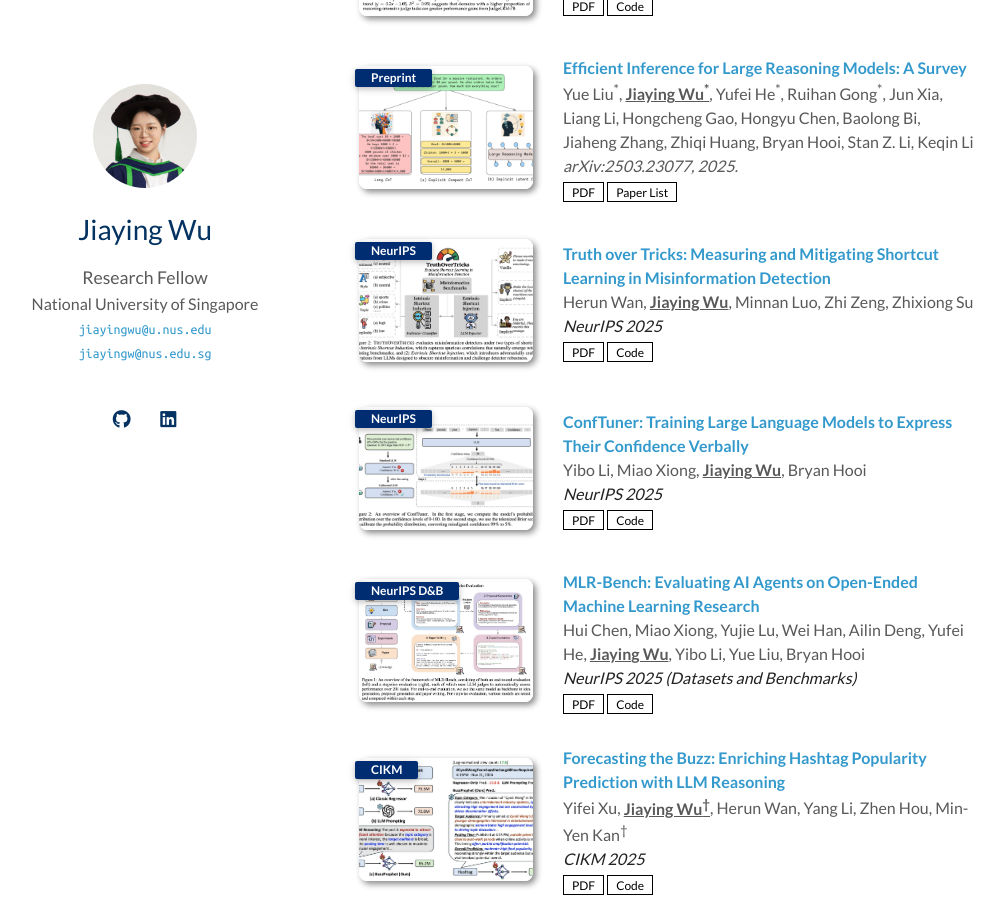
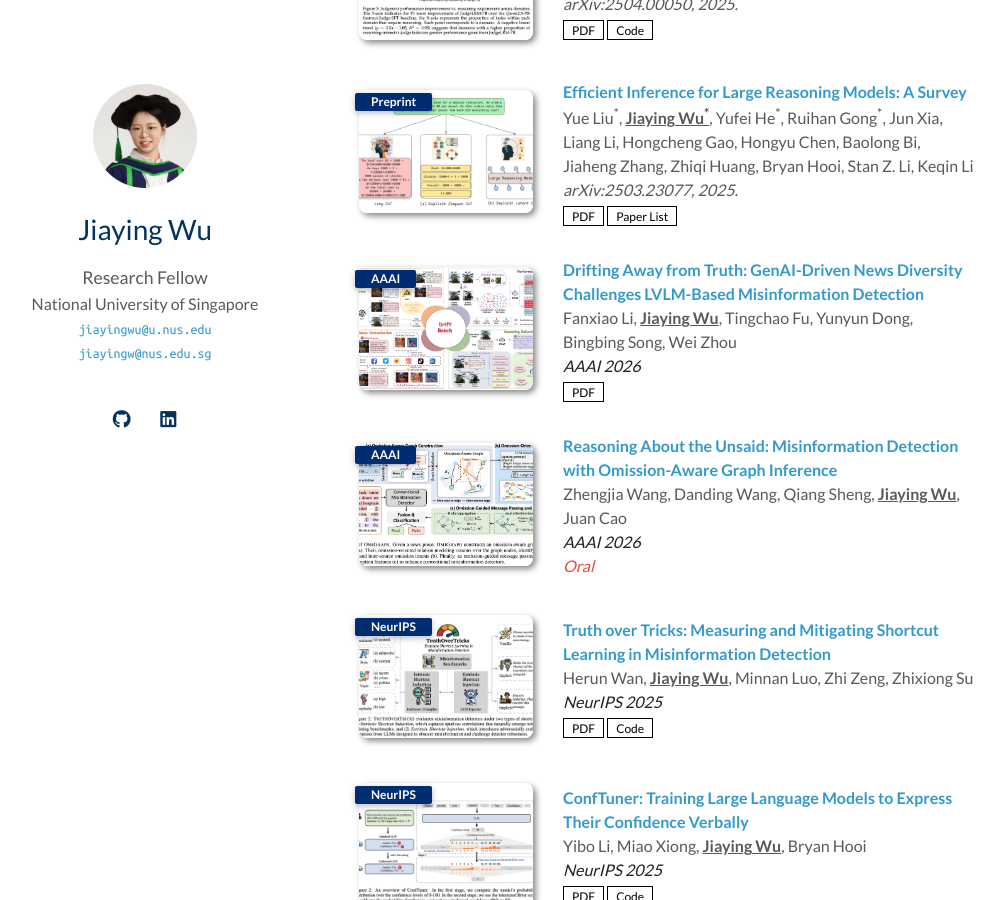
Before and after one commit to jiayingwu19/jiayingwu19.github.io, a Jekyll site: the page built from index.md, in a window 1280 px wide and 900 px high, scrolled down 1621 px. Shown: the whole window, without its empty margins (131-1135 px from the left). Built offline with Jekyll 4.4.1, drawn with Linux system fonts in a browser that asks for light colours; a style sheet for code colours, icons or effects is not loaded; our own code applies the rules of GitHub Pages for plain Markdown files; some of the changed text lies outside the part shown.

Commit message:
oct 2025 update

```diff
--- a/_data/publications.yml
+++ b/_data/publications.yml
@@ -29,6 +29,20 @@ main:
     pdf: https://arxiv.org/pdf/2503.23077
     paper_list: https://github.com/yueliu1999/Awesome-Efficient-Inference-for-LRMs
     image: ./assets/img/2025_llm_survey.jpg
+
+  - title: "Drifting Away from Truth: GenAI-Driven News Diversity Challenges LVLM-Based Misinformation Detection"
+    authors: Fanxiao Li, <b><u>Jiaying Wu</u></b>, Tingchao Fu, Yunyun Dong, Bingbing Song, Wei Zhou
+    conference_short: AAAI
+    conference:	<strong>AAAI 2026</strong>
+    pdf: https://arxiv.org/pdf/2508.12711
+    image: ./assets/img/2026_aaai_driftbench.jpg
+
+  - title: "Reasoning About the Unsaid: Misinformation Detection with Omission-Aware Graph Inference"
+    authors: Zhengjia Wang, Danding Wang, Qiang Sheng, <b><u>Jiaying Wu</u></b>, Juan Cao
+    conference_short: AAAI
+    conference:	<strong>AAAI 2026</strong>
+    notes: Oral
+    image: ./assets/img/2026_aaai_omigraph.jpg
 
   - title: "Truth over Tricks: Measuring and Mitigating Shortcut Learning in Misinformation Detection"
     authors: Herun Wan, <b><u>Jiaying Wu</u></b>, Minnan Luo, Zhi Zeng, Zhixiong Su
--- a/index.md
+++ b/index.md
@@ -19,6 +19,7 @@ My research interests are at the intersection of natural language processing and
 <font color="red">I am currently on the job market, seeking research opportunities in both academia and industry (including postdoc positions) starting in 2026, and always open to collaborations. Feel free to get in touch by email.</font>
 
 ## News
+- **[Nov. 2025]** Two papers accepted to [AAAI 2026](https://aaai.org/conference/aaai/aaai-26/).
 - **[Sep. 2025]** Featured in [NUS CTIC's September 2025 Newsletter](https://ctic.nus.edu.sg/newsletter06-sep2025.pdf).
 - **[Sep. 2025]** Three papers accepted to [NeurIPS 2025](https://neurips.cc/).
 - **[Aug. 2025]** One paper accepted to [CIKM 2025](https://cikm2025.org/).
```
Also changed, not shown: Gemfile (+10 -0 lines), assets/img/2026_aaai_driftbench.jpg (added), assets/img/2026_aaai_omigraph.jpg (added).
